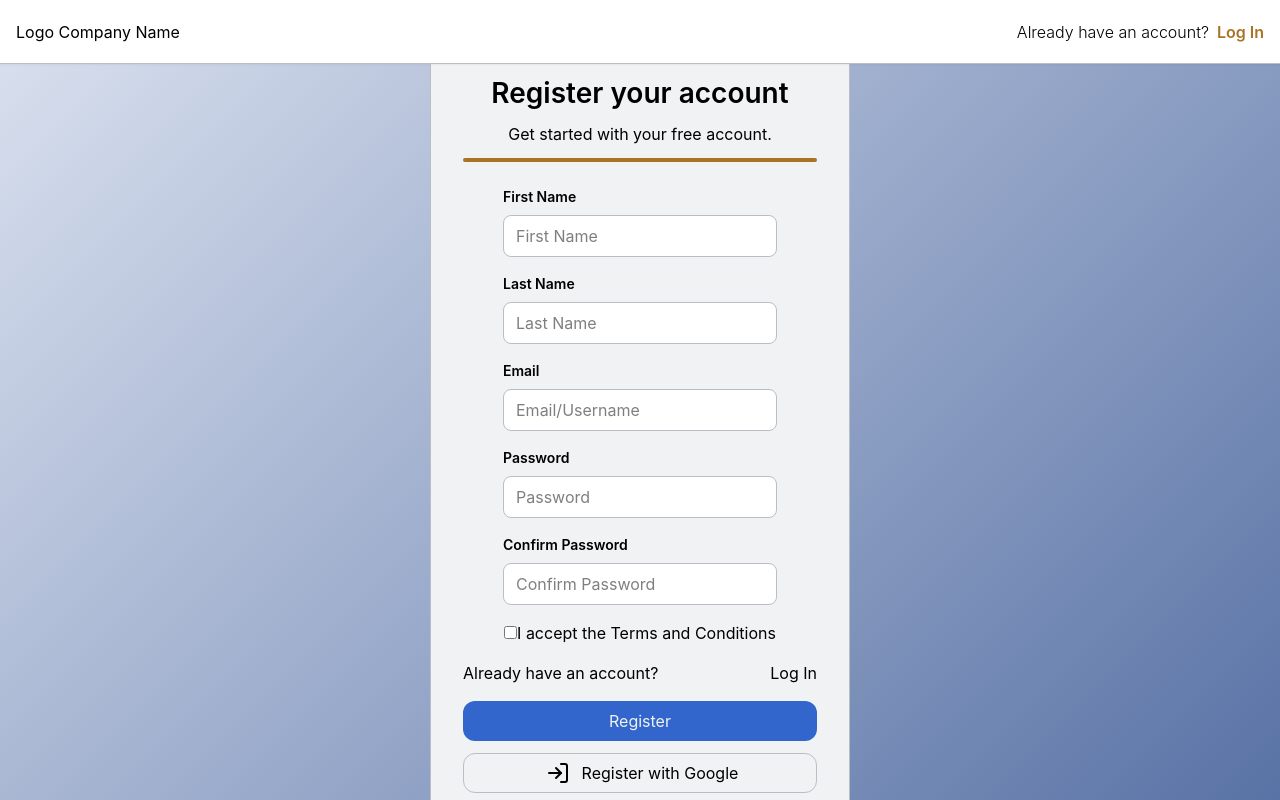
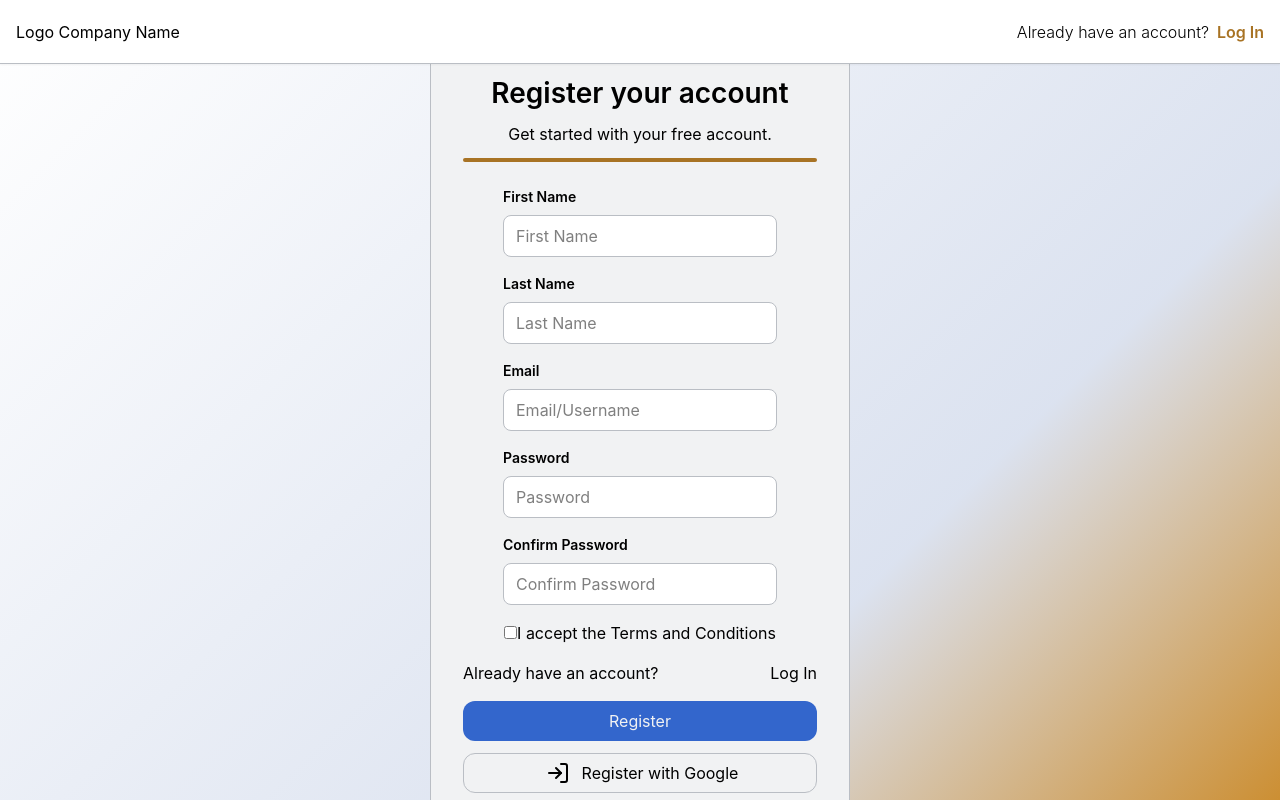
Before and after one commit to Sihle-Thwa/SportsManagment, a React (Vite) app in the folder frontend/: page /signUp in a window 1280 px wide. Built offline with nearby package versions, Linux system fonts and the light colour scheme.

Commit message:
refactor: improve login page styles and enhance background gradient for better visual appeal

```diff
--- a/frontend/src/pages/Auth/loginpage.css
+++ b/frontend/src/pages/Auth/loginpage.css
@@ -1,14 +1,16 @@
 @import "tailwindcss";
 
-@layer components {
+
 	.loginPageRoot {
-		display: flex;
-		flex-direction: column;
-		height: 100vh;
-		width: 100%;
-		background-image: var(--background-canvas-gradient);
-		background-size: cover;
-		background-position: center;
+	display: flex;
+	flex-direction: column;
+	justify-content: center;
+	align-items: center;
+	background-image: var(--background-canvas-gradient);
+	background-size: cover;
+	background-position: center;
+	width: 100%;
+	height: 100vh;
 	}
 
 	.loginPageHeader {
@@ -222,4 +224,3 @@
 		width: var(--icon-size-sm);
 		height: var(--icon-size-sm);
 	}
-}
--- a/frontend/src/styles/semantic-tokens.css
+++ b/frontend/src/styles/semantic-tokens.css
@@ -5,10 +5,12 @@
 
 :root {
   /* Background */
-  --background-canvas-gradient: linear-gradient(
-    135deg,
-    var(--colour-primary-100),
-    var(--colour-secondary-500)
+  --background-canvas-gradient:
+    linear-gradient(
+      135deg,
+      #fff 0%,
+      var(--colour-primary-100) 70%,
+      var(--colour-accent-500) 100%
   );
 
   --background-canvas: var(--background-canvas-gradient);
```
